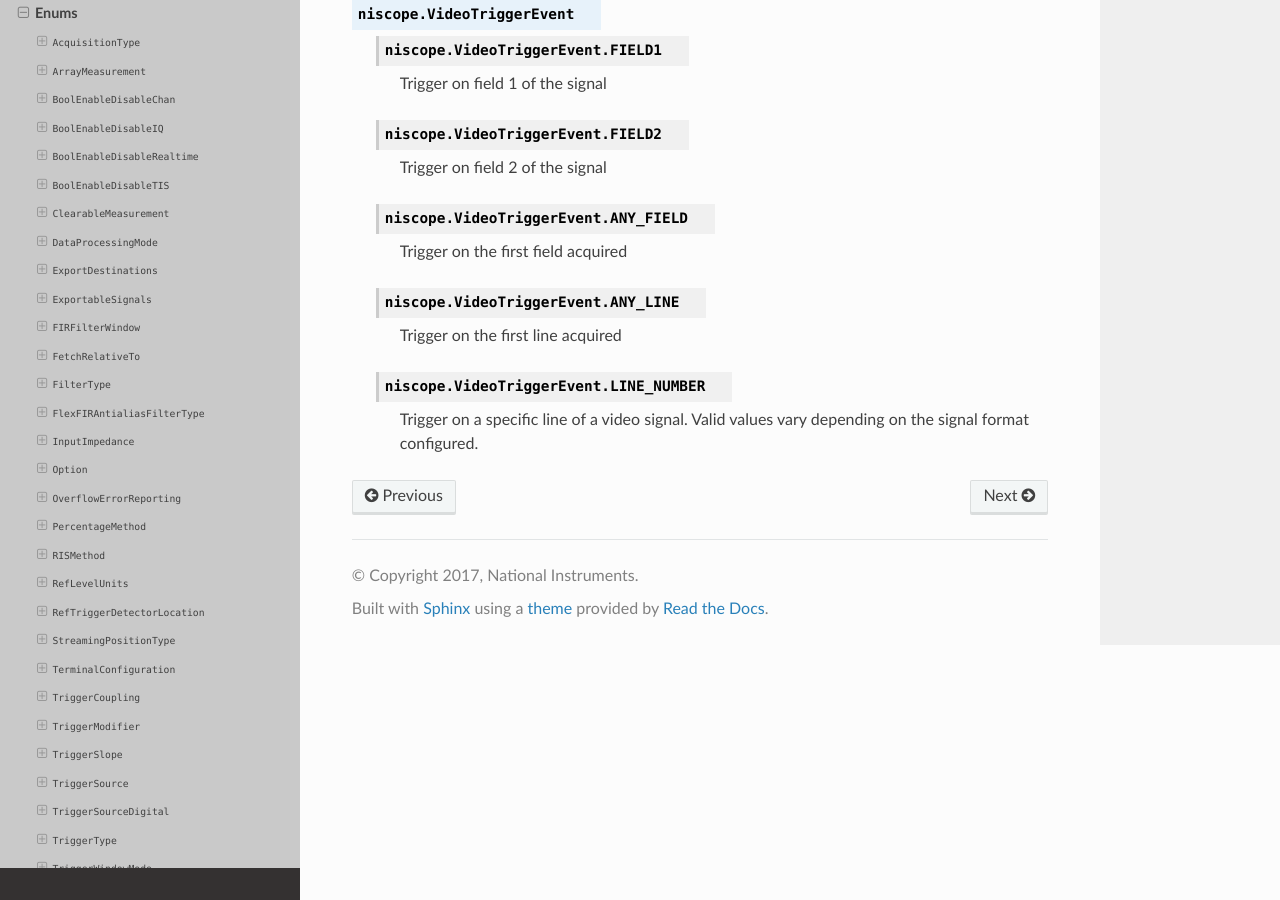
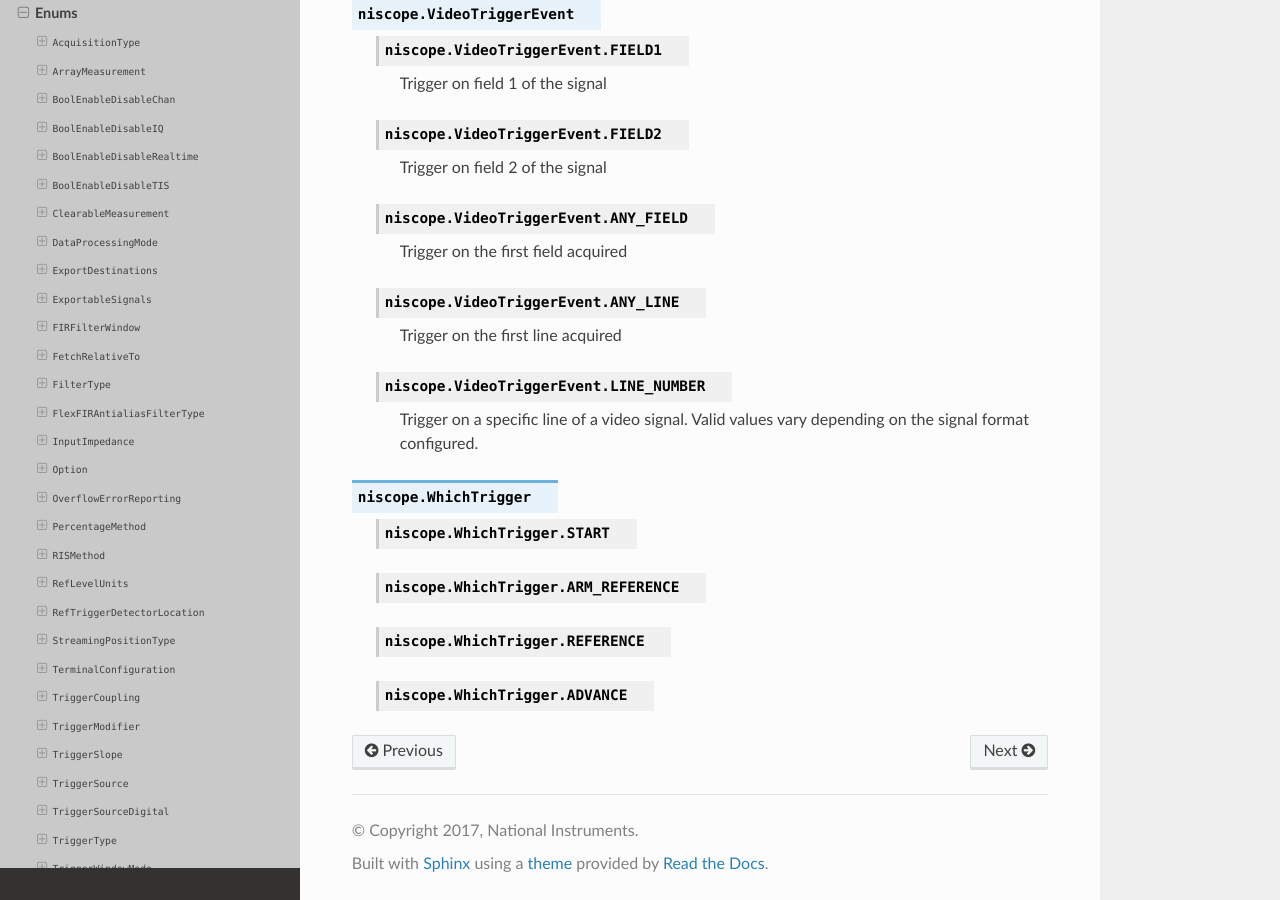
Before and after one commit to ni/nimi-python, a Sphinx documentation site: the page built from docs/niscope/enums.rst, in a window 1280 px wide and 900 px high, scrolled down 19444 px. Built offline with Sphinx 7.4.7 and the Read the Docs theme 2.0.0, drawn with Linux system fonts in a browser that asks for light colours.

Commit message:
updating generated for niscope

```diff
--- a/docs/niscope/enums.rst
+++ b/docs/niscope/enums.rst
@@ -1889,3 +1889,24 @@ Enums used in NI-SCOPE
 
 
         Trigger on a specific line of a video signal.  Valid values vary depending on the signal format configured.
+
+
+
+
+
+
+.. py:data:: WhichTrigger
+
+    .. py:attribute:: niscope.WhichTrigger.START
+
+
+
+    .. py:attribute:: niscope.WhichTrigger.ARM_REFERENCE
+
+
+
+    .. py:attribute:: niscope.WhichTrigger.REFERENCE
+
+
+
+    .. py:attribute:: niscope.WhichTrigger.ADVANCE
--- a/docs/niscope/functions.rst
+++ b/docs/niscope/functions.rst
@@ -1703,7 +1703,7 @@ niscope.Session methods
 
 
 
-    :type which_trigger: int
+    :type which_trigger: :py:data:`niscope.WhichTrigger`
 
 .. function:: reset()
 
```
Also changed, not shown: 2 other files.
